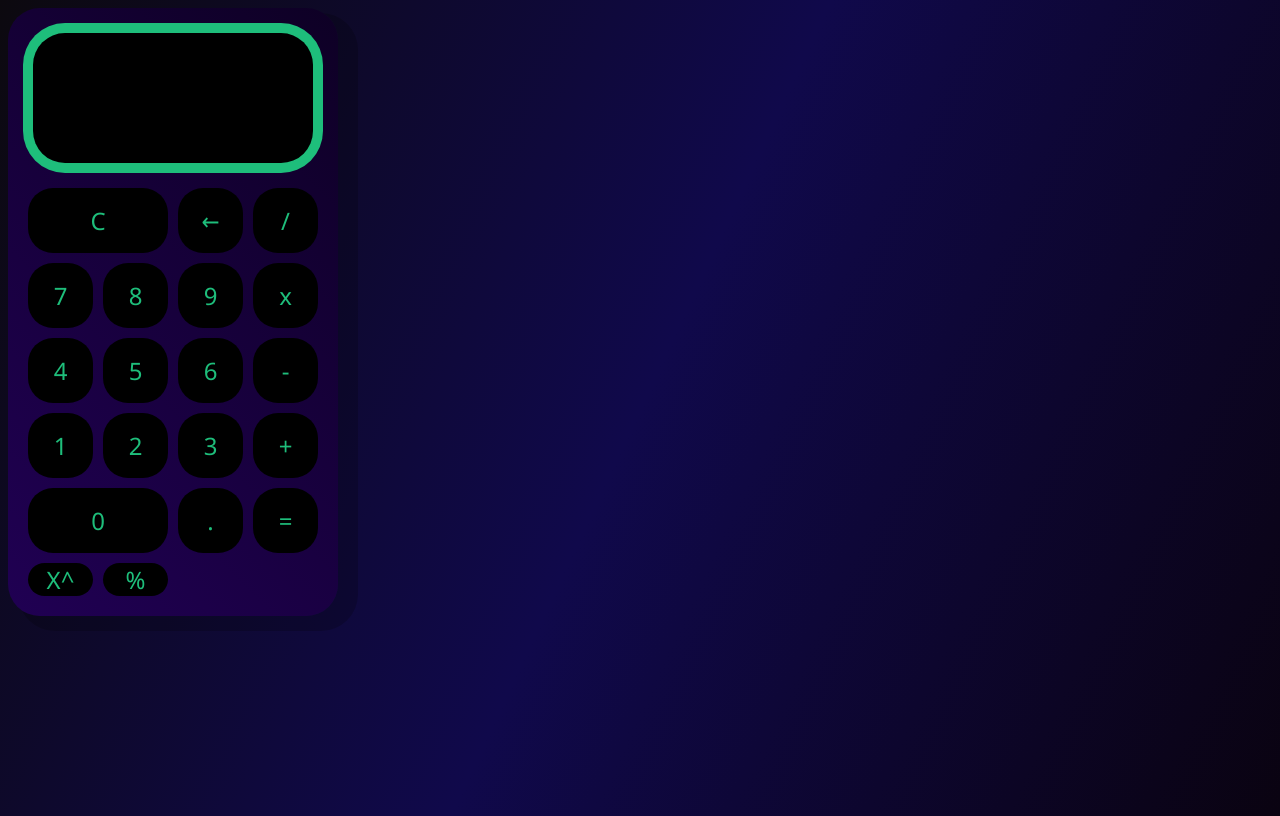
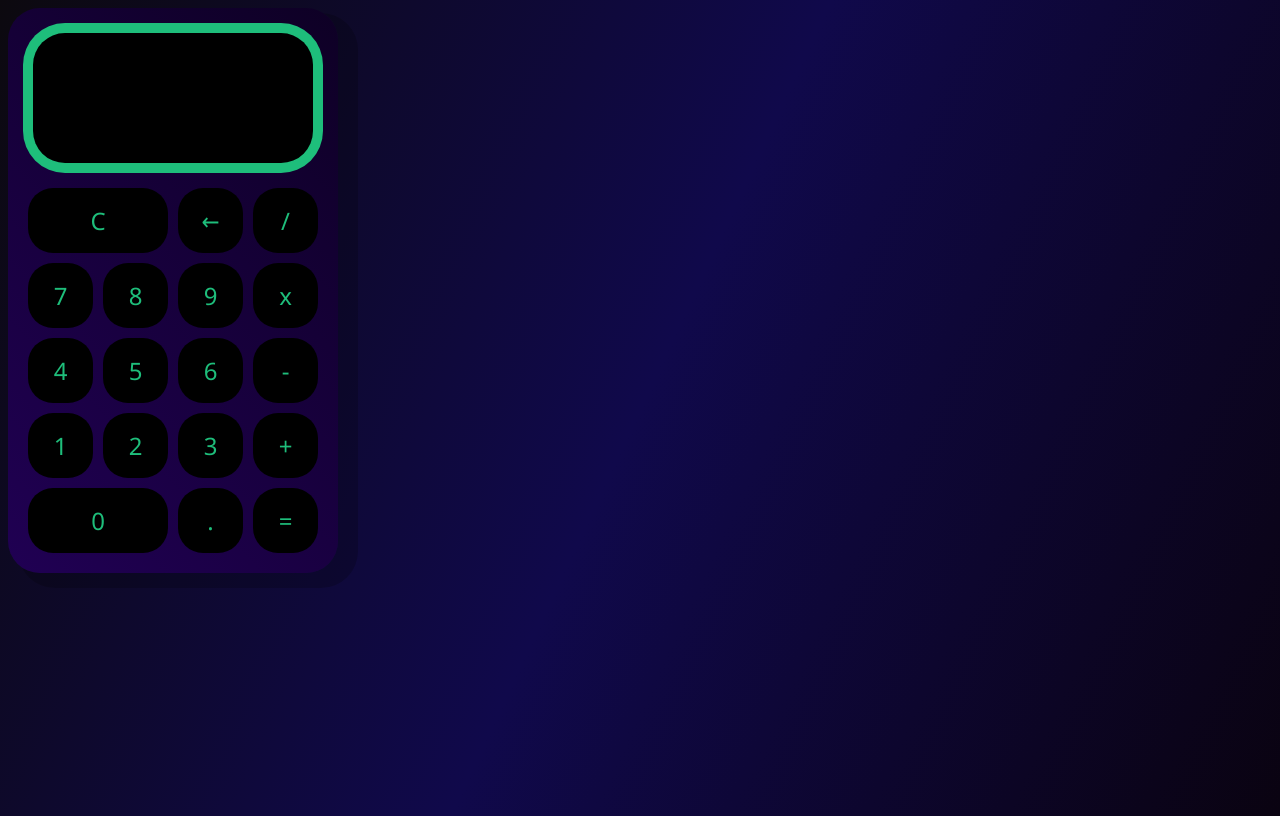
Before and after one commit to Mkrause23/calculadora, a plain HTML site: page docs/index.html in a window 1280 px wide. Drawn offline with Linux system fonts and the light colour scheme.

Commit message:
Update index.html

```diff
--- a/docs/index.html
+++ b/docs/index.html
@@ -35,8 +35,8 @@
             <button class="col-2 numero">0</button>
             <button class="numero">.</button>
             <button class="operador" value="igual">=</button>
-            <button class="operador" value="potencia">X^</button>
-            <button class="operador" value="porcentaje">%</button>
+            <!-- <button class="operador" value="potencia">X^</button>
+            <button class="operador" value="porcentaje">%</button> -->
             <!-- <button class="operador" value="raiz">√</button> -->
             <!-- <button class="operador" value="tan">tan</button> -->
         </div>
```
